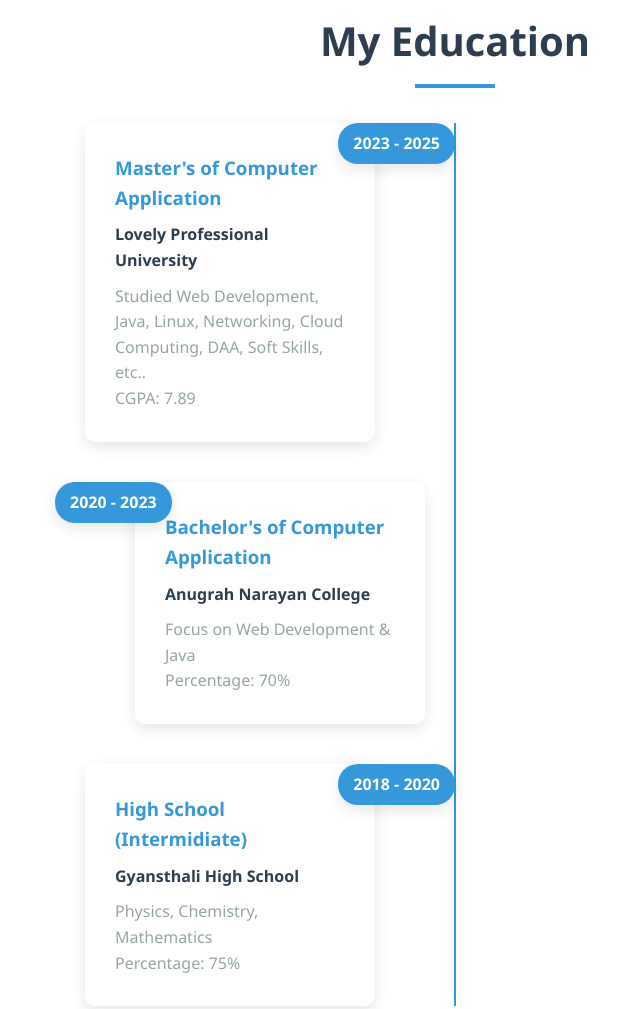
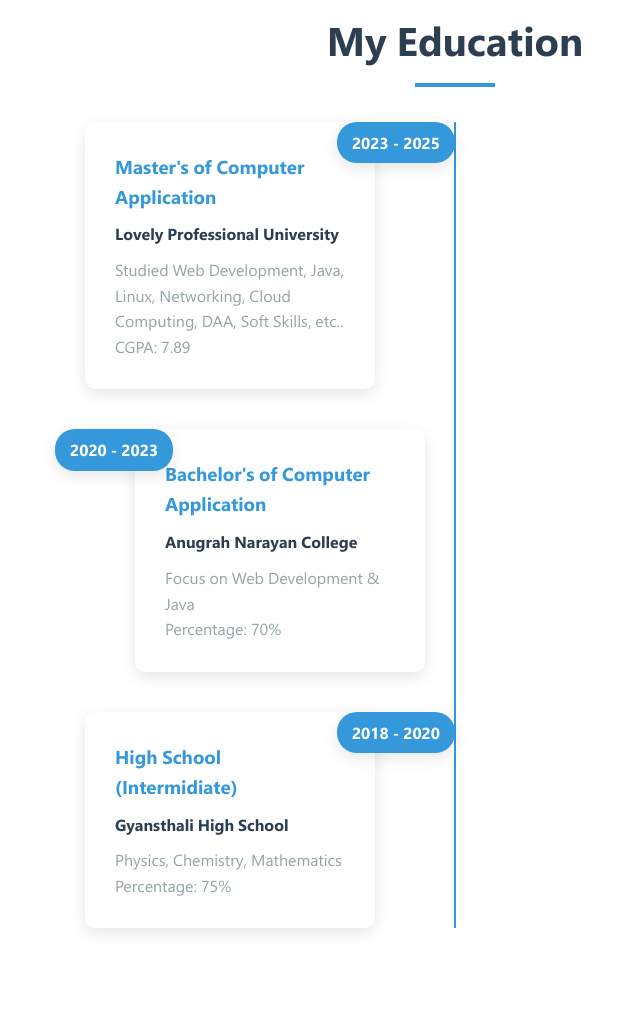
Before and after one commit to its-jhaanuj-21/myPortfolio, a plain HTML site: page index.html in a window 1280 px wide. Shown: the part 860-1869 px from the top of the page, without its empty margins (185-825 px from the left). Drawn offline with Linux system fonts and the light colour scheme.

Commit message:
font subsetting

```diff
--- a/assets/css/styles.css
+++ b/assets/css/styles.css
@@ -12,6 +12,25 @@
     --transition: all 0.3s ease;
 }
 
+/* Font Sub-Setting*/
+
+@font-face {
+    font-family: 'SegoeUI';
+    src: url('../fonts/segoeui-subset.woff2') format('woff2');
+    font-weight: 400;
+    font-style: normal;
+    font-display: swap;
+  }
+
+  @font-face {
+    font-family: 'SegoeUI';
+    src: url('../fonts/segoeuib-subset.woff2') format('woff2');
+    font-weight: 700;
+    font-style: normal;
+    font-display: swap;
+  }
+
+
 * {
     margin: 0;
     padding: 0;
@@ -19,7 +38,7 @@
 }
 
 body {
-    font-family: 'Segoe UI';
+    font-family: 'SegoeUI';
     line-height: 1.6;
     color: var(--black-color);
     background-color: var(--white-color);
--- a/gulpfile.js
+++ b/gulpfile.js
@@ -98,6 +98,16 @@ gulp.task('copy-favicon6', function () {
 });
 
 
+// Copy Fonts
+gulp.task('copy-font1', function () {
+  return gulp.src('assets/fonts/segoeui-subset.woff2')
+    .pipe(gulp.dest('dist/assets/fonts'));
+});
+
+gulp.task('copy-font2', function () {
+  return gulp.src('assets/fonts/segoeuib-subset.woff2')
+    .pipe(gulp.dest('dist/assets/fonts'));
+});
 
 
 // Minify HTML
@@ -120,5 +130,5 @@ gulp.task('watch', function () {
 
 // Default Task
 gulp.task('default',
-  gulp.parallel('minify-css', 'minify-js','minify-sw', 'optimize-jpg', 'optimize-png', 'optimize-svg', 'copy-favicon1', 'copy-favicon2','copy-favicon3','copy-favicon4','copy-favicon5','copy-favicon6', 'minify-html', 'watch')
+  gulp.parallel('minify-css', 'minify-js','minify-sw', 'optimize-jpg', 'optimize-png', 'optimize-svg', 'copy-favicon1', 'copy-favicon2','copy-favicon3','copy-favicon4','copy-favicon5','copy-favicon6', 'copy-font1', 'copy-font2', 'minify-html', 'watch')
 );
```
Also changed, not shown: assets/fonts/segoeui-subset.woff2 (added), assets/fonts/segoeui.woff (added), assets/fonts/segoeuib-subset.woff2 (added), assets/fonts/segoeuib.woff (added), charset.txt (added), dist/assets/css/styles.min.css, dist/assets/fonts/segoeui-subset.woff2 (added), dist/assets/fonts/segoeuib-subset.woff2 (added), 1 other file.
